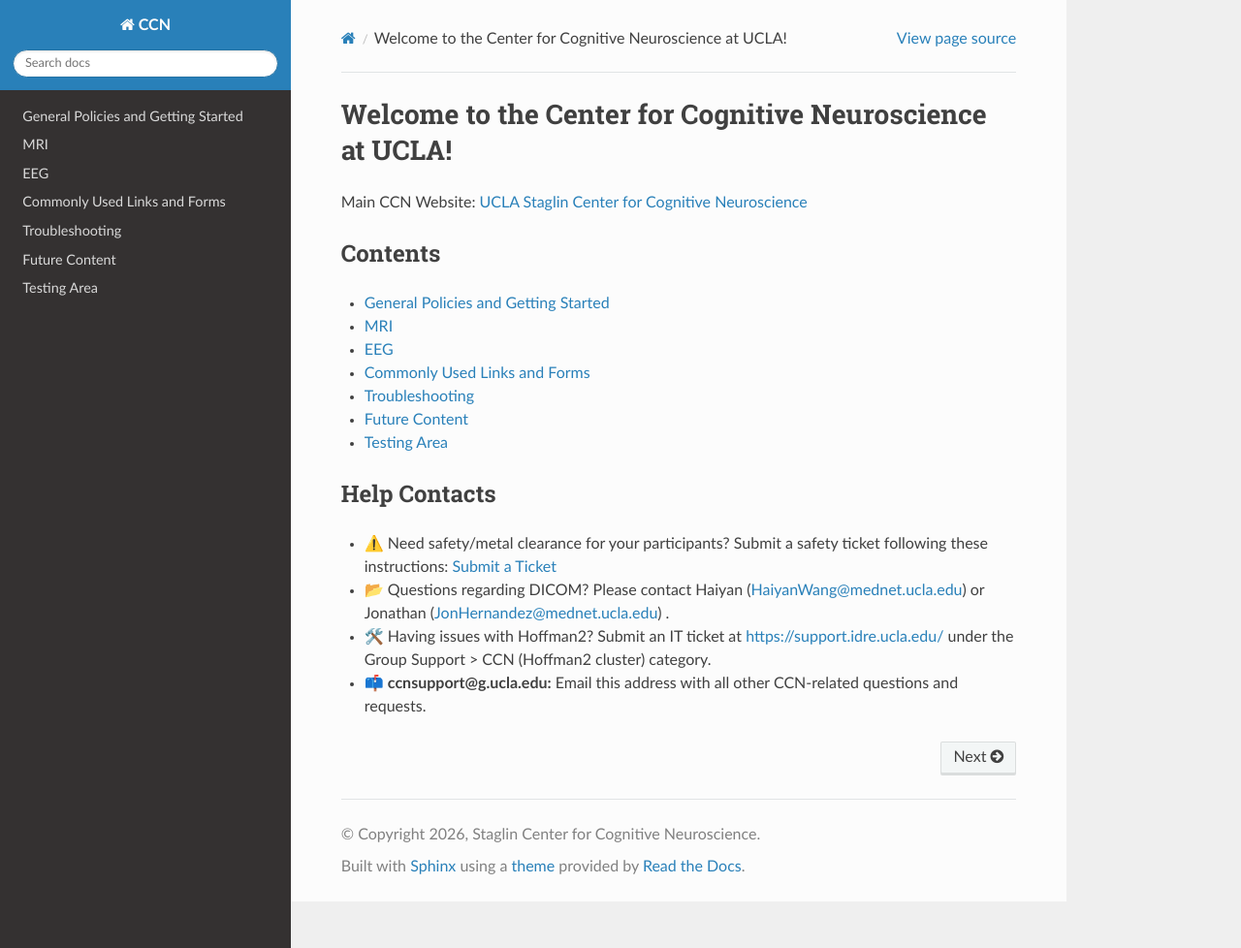
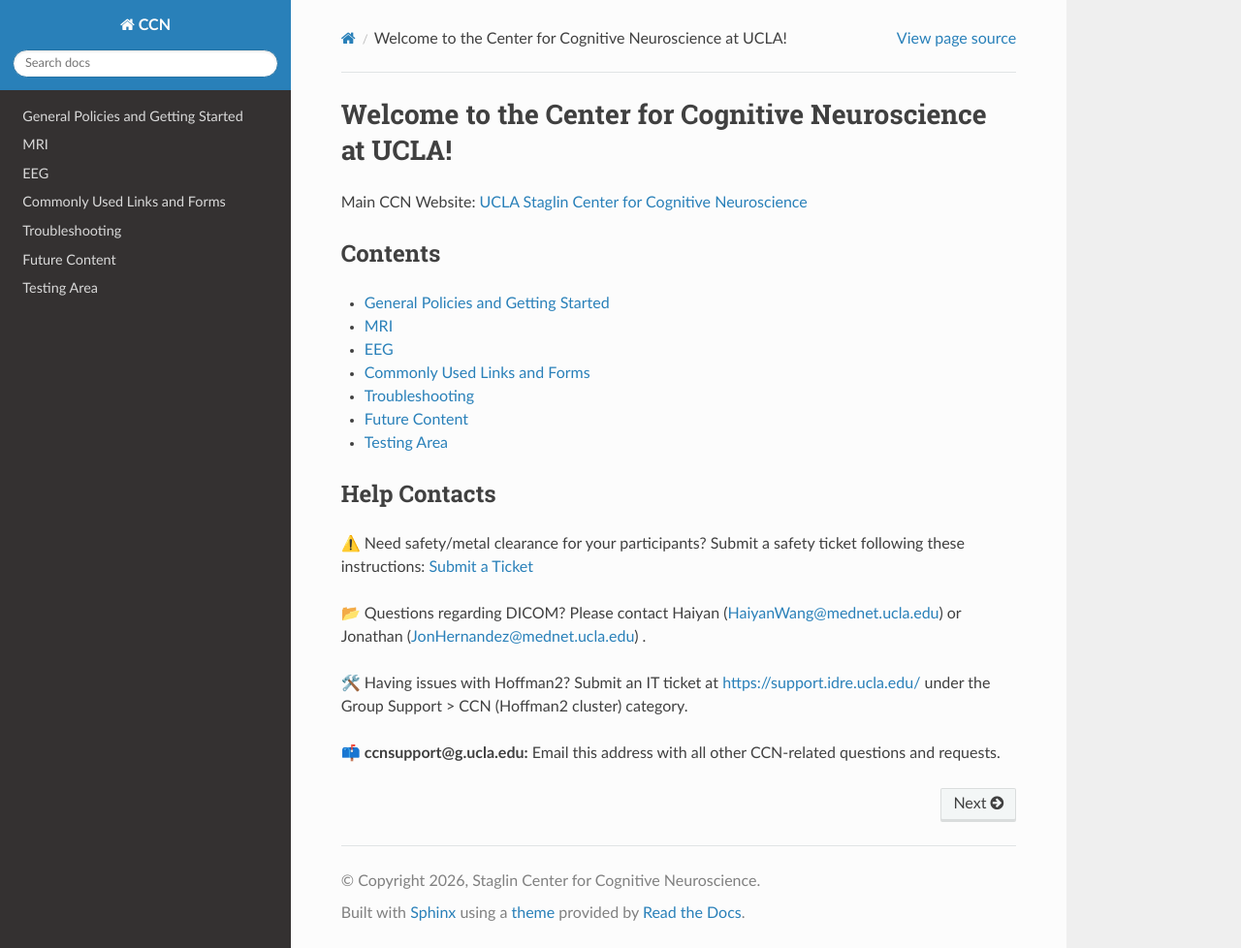
Before and after one commit to CCN-Support/CCN_Wiki, a Sphinx documentation site: the page built from docs/source/index.rst, in a window 1280 px wide and 978 px high. Shown: the whole window at 97% size. Built offline with Sphinx 7.4.7 and the Read the Docs theme 3.1.0, drawn with Linux system fonts in a browser that asks for light colours.

```diff
--- a/docs/source/index.rst
+++ b/docs/source/index.rst
@@ -20,10 +20,10 @@ Contents
 Help Contacts
 -------------
 
-- ⚠️ Need safety/metal clearance for your participants? Submit a safety ticket following these instructions: `Submit a Ticket <https://docs.google.com/document/d/13g-DVRauCgZAkScw0D5j03cCPeCiu2Fi/edit/>`_
+⚠️ Need safety/metal clearance for your participants? Submit a safety ticket following these instructions: `Submit a Ticket <https://docs.google.com/document/d/13g-DVRauCgZAkScw0D5j03cCPeCiu2Fi/edit/>`_
 
-- 📂 Questions regarding DICOM? Please contact Haiyan (HaiyanWang@mednet.ucla.edu) or Jonathan (JonHernandez@mednet.ucla.edu) .
+📂 Questions regarding DICOM? Please contact Haiyan (HaiyanWang@mednet.ucla.edu) or Jonathan (JonHernandez@mednet.ucla.edu) .
 
-- 🛠️ Having issues with Hoffman2? Submit an IT ticket at `<https://support.idre.ucla.edu/>`_ under the Group Support > CCN (Hoffman2 cluster) category.
+🛠️ Having issues with Hoffman2? Submit an IT ticket at `<https://support.idre.ucla.edu/>`_ under the Group Support > CCN (Hoffman2 cluster) category.
 
-- 📫 **ccnsupport@g.ucla.edu:** Email this address with all other CCN-related questions and requests.
+📫 **ccnsupport@g.ucla.edu:** Email this address with all other CCN-related questions and requests.
```
